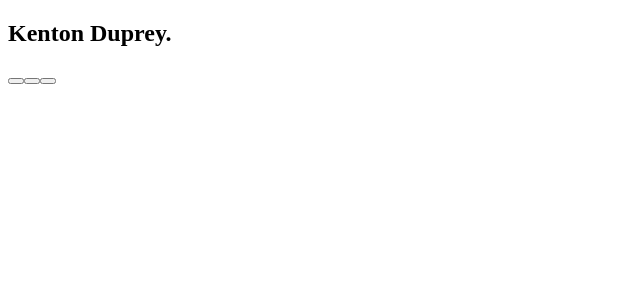
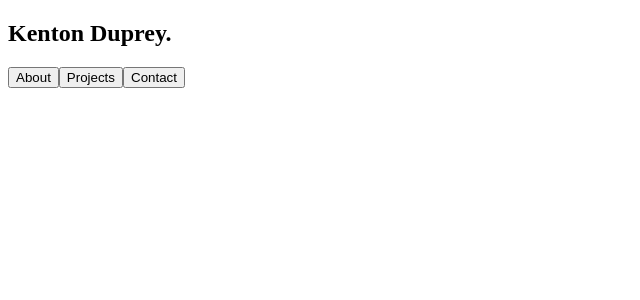
Before and after one commit to kduprey/kentonduprey-site, a Next.js app: page /components/Navbar in a window 1280 px wide. Shown: the top 300 px of the page, without its empty margins (0-640 px from the left). Built offline with nearby package versions, Linux system fonts and the light colour scheme.

Commit message:
Refactoring button components

```diff
--- a/pages/components/Navbar.js
+++ b/pages/components/Navbar.js
@@ -7,9 +7,9 @@ const Navbar = (props) => {
 				Kenton Duprey.
 			</h1>
 			<div className="flex justify-evenly">
-				<Button text="About" />
-				<Button text="Projects" />
-				<Button text="Contact" />
+				<Button>About</Button>
+				<Button>Projects</Button>
+				<Button>Contact</Button>
 			</div>
 		</nav>
 	);
```
